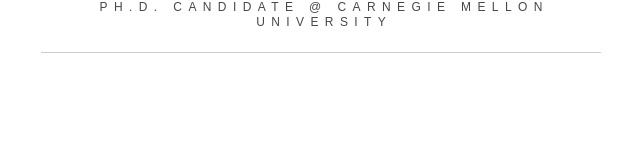
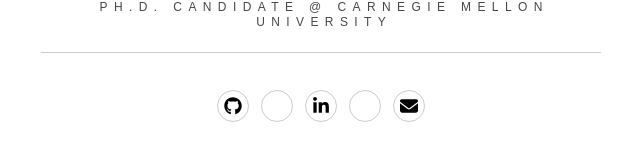
Before and after one commit to andyyPark/andyyPark.github.io, a Next.js app: page / in a window 1280 px wide. Shown: the part 726-883 px from the top of the page, without its empty margins (319-959 px from the left). Before the commit the page ends 805 px from the top, so only its background shows below. Built offline with nearby package versions, Linux system fonts and the light colour scheme.

Commit message:
Add footer

```diff
--- /dev/null
+++ b/components/Footer.jsx
@@ -0,0 +1,40 @@
+import React from "react";
+import { FontAwesomeIcon } from "@fortawesome/react-fontawesome";
+import { faGithub, faLinkedinIn } from "@fortawesome/free-brands-svg-icons";
+import { faEnvelope, faFile } from "@fortawesome/free-solid-svg-icons";
+
+const Footer = () => {
+  return (
+    <>
+      <ul id="icons01" className="icons">
+        <li>
+          <a href="https://github.com/andyyPark">
+            <FontAwesomeIcon icon={faGithub} />
+          </a>
+        </li>
+        <li>
+          <a href="">
+            <i className="ai ai-cv"></i>
+          </a>
+        </li>
+        <li>
+          <a href="https://www.linkedin.com/in/andyypark/">
+            <FontAwesomeIcon icon={faLinkedinIn} />
+          </a>
+        </li>
+        <li>
+          <a href="https://ui.adsabs.harvard.edu/search/q=docs(library%2FLr_06Pu6TtO4DA4Vns1BOQ)&sort=date%20desc%2C%20bibcode%20desc&p_=0">
+            <i className="ai ai-ads"></i>
+          </a>
+        </li>
+        <li>
+          <a href="mailto:chanhyup@andrew.cmu.edu">
+            <FontAwesomeIcon icon={faEnvelope} />
+          </a>
+        </li>
+      </ul>
+    </>
+  );
+};
+
+export default Footer;
--- a/pages/index.js
+++ b/pages/index.js
@@ -2,11 +2,12 @@ import React, { useState } from "react";
 import Layout from "@/components/Layout";
 import NavBar from "@/components/Navbar";
 import Section from "@/components/Section";
+import Footer from "@/components/Footer";
 
 export default function Home() {
   const sections = [
     { id: 0, text: "Home", href: "/" },
-    { id: 1, text: "About", href: "#about" }
+    { id: 1, text: "About", href: "#about" },
   ];
 
   const [activeSection, setActiveSection] = useState(0);
@@ -18,7 +19,7 @@ export default function Home() {
         setActiveSection={setActiveSection}
       />
       <hr id="outer-divider" />
-    {sections.map(section => (
+      {sections.map((section) => (
         <Section
           key={section.id}
           active={section.id === activeSection}
@@ -27,7 +28,7 @@ export default function Home() {
         />
       ))}
       <hr id="outer-divider" />
-
+      <Footer />
     </Layout>
   );
 }
```
Lines whose indentation alone changed are shown as unchanged.
